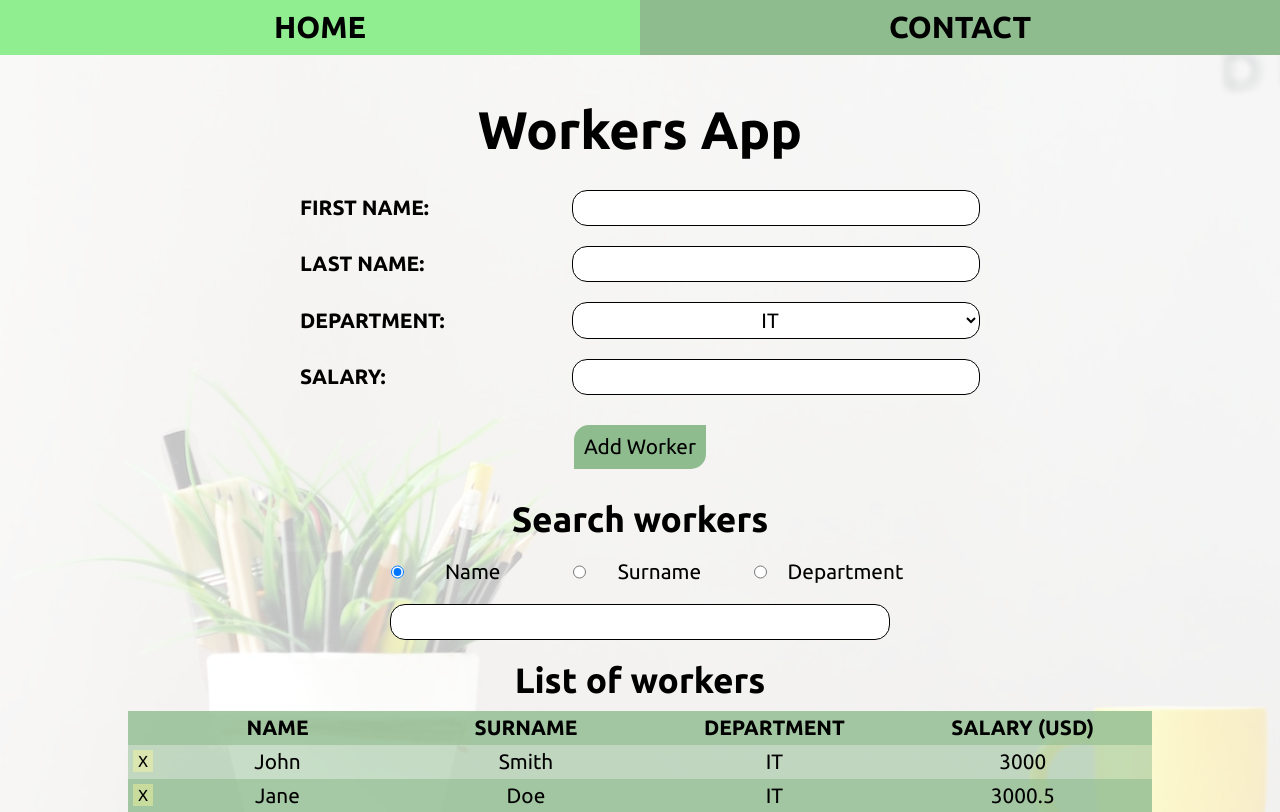
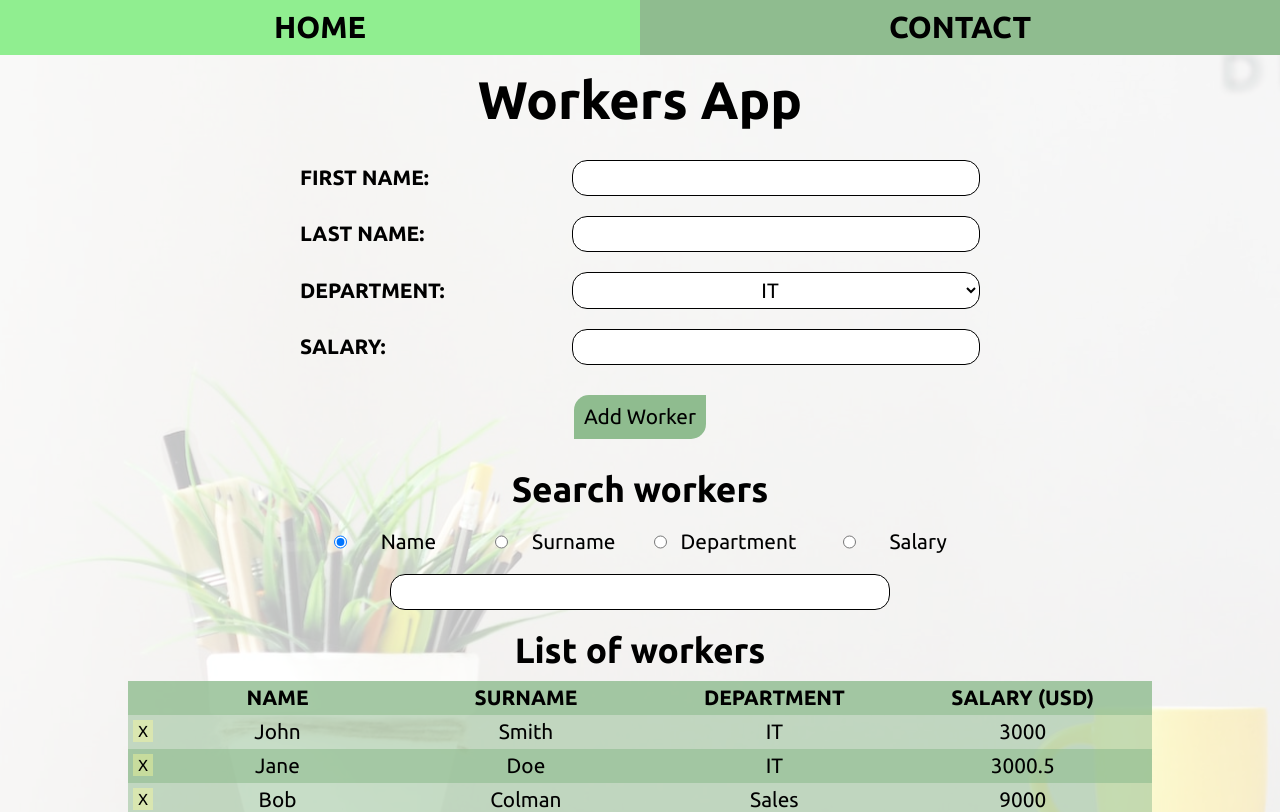
Before and after one commit to KamilShape/workers_search, a Vue app: page / in a window 1280 px wide. Shown: the top 812 px of the page. Built offline with nearby package versions, Linux system fonts and the light colour scheme.

Commit message:
add salary search

```diff
--- a/src/App.vue
+++ b/src/App.vue
@@ -30,10 +30,11 @@
     &_title{
       font-size: 2.4rem;
       text-align: center;
-      padding: 100px 0 20px;
+      padding: 50px 0 20px;
       width: 100%;
       @media (min-width: 768px) {
         font-size: 2.7rem;
+        padding-top: 70px
       }
       @media (min-width: 1024px) {
         font-size: 3rem;
@@ -91,7 +92,9 @@
 .menu{
   position: fixed;
   display: flex;
-  width: 100%;
+  z-index: 2;
+  width: 100vw;
+  min-width: 375px;
   justify-content: center;
   font-size: 1.3rem;
   text-transform: uppercase;
@@ -140,7 +143,7 @@
 }
 .router_animation-enter-active {
     transition: 1.5s ease-in-out;
-}
+  }
 .router_animation-leave-active {
     transition: 0.5s ease-in-out;
 }
@@ -164,14 +167,5 @@ input, select{
   border: 1px solid black;
   padding: 5px;
 }
-footer{
-  z-index: 1;
-  position: fixed;
-  bottom: 0;
-  text-align: center;
-  width: 100%;
-  height: 70px;
-  padding: 20px;
-  background-color:rgba(143,188,143);
-}
+
 </style>
--- a/src/components/WorkersList.vue
+++ b/src/components/WorkersList.vue
@@ -3,23 +3,32 @@
     <h1 class="app_name">Search workers</h1>
     <div class="workersList_radios">
           <div class="workersList_radio">
-            <input type="radio" @click='changeVisibility(true)' v-model="picked" value="firstName">
+            <input type="radio" @click='changeVisibility(true, false, false)' v-model="picked" value="firstName">
             <p>Name</p>
           </div>
         <div class="workersList_radio">
-            <input type="radio" @click='changeVisibility(true)' v-model="picked" value="lastName">
+            <input type="radio" @click='changeVisibility(true, false, false)' v-model="picked" value="lastName">
             <p>Surname</p>
         </div>
         <div class="workersList_radio">
-            <input type="radio" @click='changeVisibility(false)' v-model="picked" value="department">
+            <input type="radio" @click='changeVisibility(false, true, false)' v-model="picked" value="department">
             <p>Department</p>
         </div>
+        <div class="workersList_radio">
+            <input type="radio" @click='changeVisibility(false, false, true)' v-model="picked" value="salary">
+            <p>Salary</p>
+        </div>
       </div>
-      <input class='workersList_search paragraph' v-if="selectVisible"  v-model="search" type="text" >
-      <select class='workersList_search paragraph' v-if="!selectVisible" v-model="department" @change="changeDepartament($event)">
+      <input class='workersList_search paragraph' v-if="nameSurnameVisible"  v-model="search" type="text" >
+      <select class='workersList_search paragraph' v-if="departmentVisible" v-model="department" @change="changeDepartament($event)">
           <option value="IT">IT</option>
           <option value="Sales">Sales</option>
           <option value="Administration">Administration</option>
+      </select>
+      <select class='workersList_search paragraph' v-if="salaryVisible" v-model="salary" @change="changeDepartament($event)">
+          <option value="1">0 - 3000</option>
+          <option value="2">3000 - 6000</option>
+          <option value="3">over 6000</option>
       </select>
       <h1 class="app_name">List of workers</h1>
       <div class="workersList_list">
@@ -62,8 +71,10 @@
       search: "",
       picked: "firstName",
       department: "IT",
-      salary:1,
-      selectVisible: true
+      salary: "1",
+      nameSurnameVisible: true,
+      departmentVisible: false,
+      salaryVisible: false,
       }
     },
     components:{
@@ -77,10 +88,12 @@
       changeDepartament(event) {
         this.departament = event.target.options[event.target.options.selectedIndex].text;
       },
-      changeVisibility(value){
-        this.selectVisible = value
-      }
-    },
+      changeVisibility(value1, value2, value3){
+        this.nameSurnameVisible = value1,
+        this.departmentVisible = value2,
+        this.salaryVisible = value3
+          }
+      },
     computed: {
     ...mapState(["workers", "salarySummary"]),
     filteredWorkers(){
@@ -97,11 +110,18 @@
          else if(this.picked == "department"){
           this.sumSalary(this.picked, this.department)
           return worker.department.toLowerCase().includes(this.department.toLowerCase())
+        }else{
+          this.sumSalary(this.picked, this.salary)
+          if(this.salary == '1'){
+              return worker.salary <= 3000
+          } else if(this.salary == '2'){
+              return worker.salary > 3000 && worker.salary <= 6000
+          } else if(this.salary == '3'){
+              return worker.salary > 6000
+          }
         }
-
       })
     }
-
   }
 }
 </script>
@@ -114,12 +134,13 @@
   }
   &_radios{
     padding: 10px;
-    width: 375px;
+    width: 100%;
+    max-width: 700px;
     margin: 0 auto;
     display: flex;
     flex-direction: row;
       @media (min-width: 768px) {
-        width: 600px;
+        width: 80%;
       }
   }
   &_radio{
--- a/src/store/index.js
+++ b/src/store/index.js
@@ -75,6 +75,15 @@ export default createStore({
                     return worker.lastName.toLowerCase().includes(search.toLowerCase())
                 } else if (picked == "department") {
                     return worker.department.toLowerCase().includes(search.toLowerCase())
+                } else {
+                    console.log('działa salary')
+                    if (search == '1') {
+                        return worker.salary <= 3000
+                    } else if (search == '2') {
+                        return worker.salary > 3000 && worker.salary <= 6000
+                    } else if (search == '3') {
+                        return worker.salary > 6000
+                    }
                 }
             })
             for (let i = 0; i < workers.length; i++) {
--- a/src/views/ContactView.vue
+++ b/src/views/ContactView.vue
@@ -17,13 +17,12 @@
 
 <style lang="scss">
   .contact{
-    width: 100%;
     height: 100%;
     @media (max-width: 768px) and (min-height: 850px) {
-      height: calc(100vh - 70px);
+      height: 100vh;
     }
     @media (min-width: 768px) and (min-height: 700px) {
-      height: calc(100vh - 70px);
+      height: 100vh;
     }
 
     &_wrapper{
@@ -56,5 +55,16 @@
         width: 350px;
         height: 400px;
     }
+    footer{
+      min-width: 375px;
+      z-index: 1;
+      position: fixed;
+      bottom: 0;
+      text-align: center;
+      width: 100%;
+      height: 70px;
+      padding: 20px;
+      background-color:rgba(143,188,143);
+}
   }
 </style>
```
